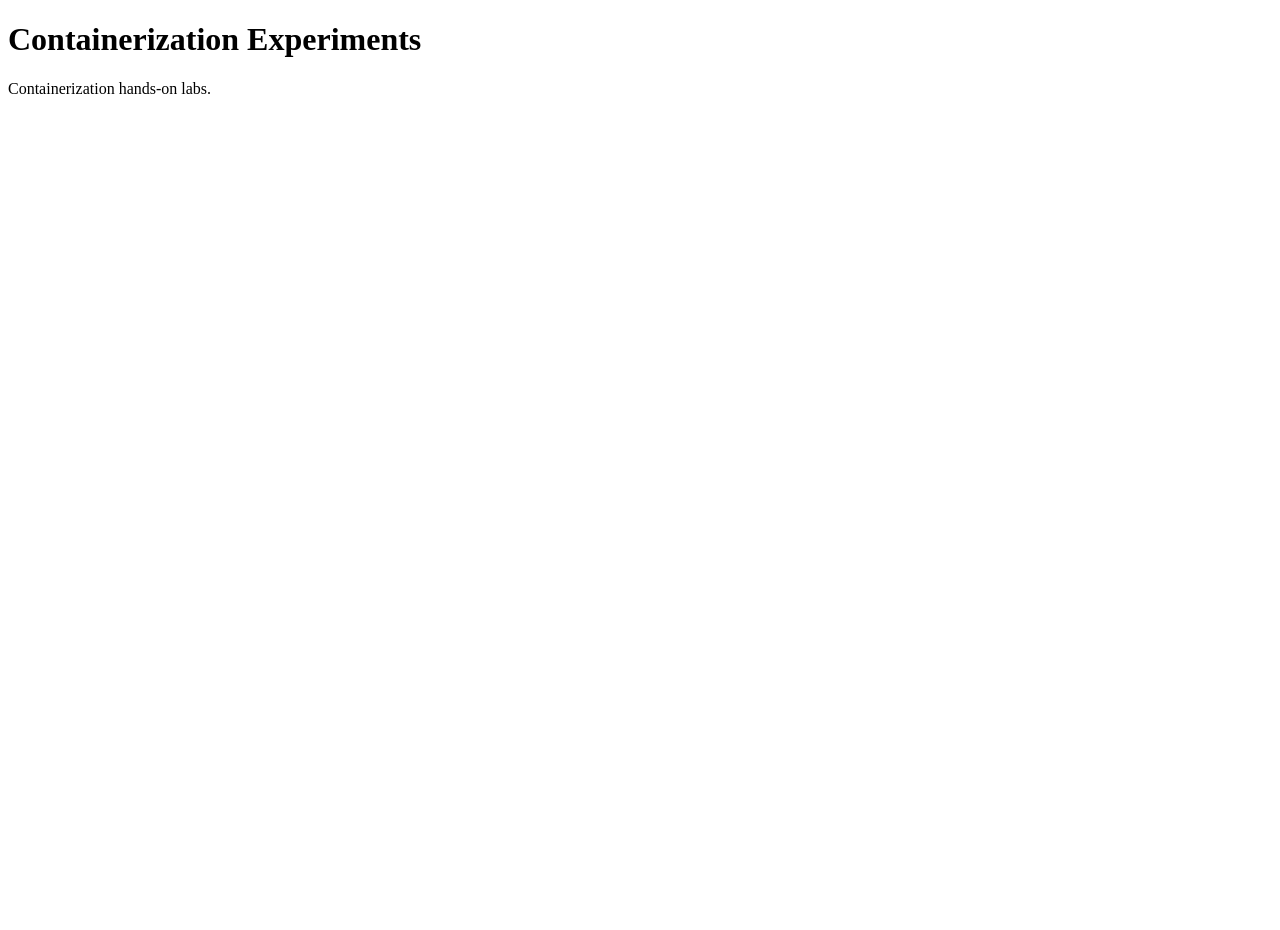
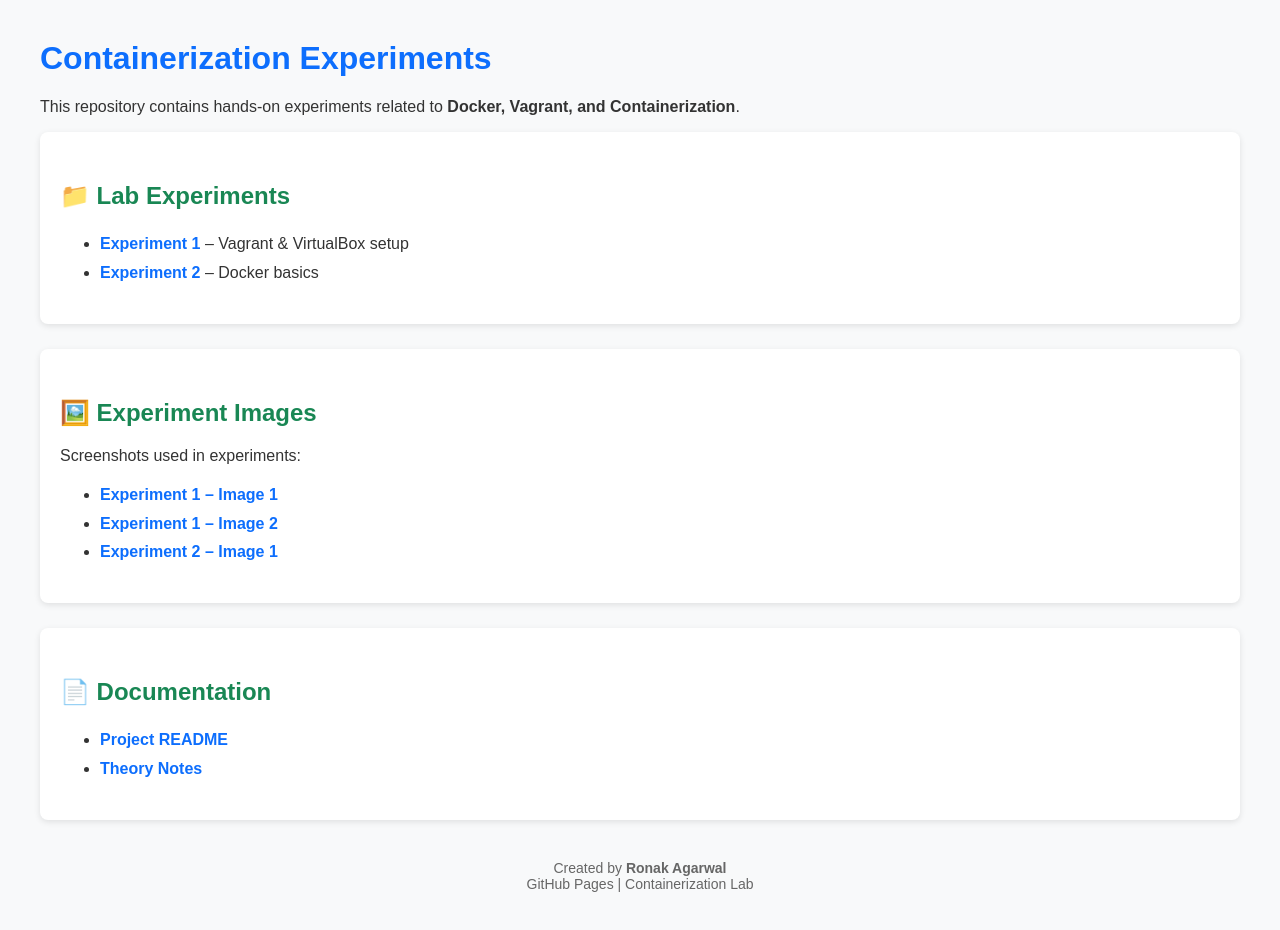
Before and after one commit to Ronak25034/Containerization, a plain HTML site: page index.html in a window 1280 px wide. Before the commit the page ends 800 px from the top, so only its background shows below. Drawn offline with Linux system fonts and the light colour scheme.

Commit message:
Update index.html with lab stucture

```diff
--- a/index.html
+++ b/index.html
@@ -3,9 +3,99 @@
 <head>
     <meta charset="UTF-8">
     <title>Containerization Labs</title>
+
+    <style>
+        body {
+            font-family: Arial, Helvetica, sans-serif;
+            margin: 40px;
+            background-color: #f8f9fa;
+            color: #333;
+        }
+
+        h1 {
+            color: #0d6efd;
+        }
+
+        h2 {
+            margin-top: 30px;
+            color: #198754;
+        }
+
+        ul {
+            line-height: 1.8;
+        }
+
+        a {
+            text-decoration: none;
+            color: #0d6efd;
+            font-weight: bold;
+        }
+
+        a:hover {
+            text-decoration: underline;
+        }
+
+        .section {
+            background: #ffffff;
+            padding: 20px;
+            border-radius: 8px;
+            box-shadow: 0 2px 6px rgba(0,0,0,0.1);
+            margin-bottom: 25px;
+        }
+
+        footer {
+            margin-top: 40px;
+            text-align: center;
+            font-size: 14px;
+            color: #666;
+        }
+    </style>
 </head>
+
 <body>
+
     <h1>Containerization Experiments</h1>
-    <p>Containerization hands-on labs.</p>
+    <p>
+        This repository contains hands-on experiments related to
+        <strong>Docker, Vagrant, and Containerization</strong>.
+    </p>
+
+    <div class="section">
+        <h2>📁 Lab Experiments</h2>
+        <ul>
+            <li>
+                <a href="Lab/Experiment1/">Experiment 1</a> – Vagrant & VirtualBox setup
+            </li>
+            <li>
+                <a href="Lab/Experiment2/">Experiment 2</a> – Docker basics
+            </li>
+        </ul>
+    </div>
+
+    <div class="section">
+        <h2>🖼️ Experiment Images</h2>
+        <p>Screenshots used in experiments:</p>
+        <ul>
+            <li><a href="Lab/Experiment1/Images/1.png">Experiment 1 – Image 1</a></li>
+            <li><a href="Lab/Experiment1/Images/2.png">Experiment 1 – Image 2</a></li>
+            <li><a href="Lab/Experiment2/Images/1.png">Experiment 2 – Image 1</a></li>
+        </ul>
+    </div>
+
+    <div class="section">
+        <h2>📄 Documentation</h2>
+        <ul>
+            <li><a href="README.md">Project README</a></li>
+            <li><a href="Theory/">Theory Notes</a></li>
+        </ul>
+    </div>
+
+    <footer>
+        <p>
+            Created by <strong>Ronak Agarwal</strong><br>
+            GitHub Pages | Containerization Lab
+        </p>
+    </footer>
+
 </body>
 </html>
```
